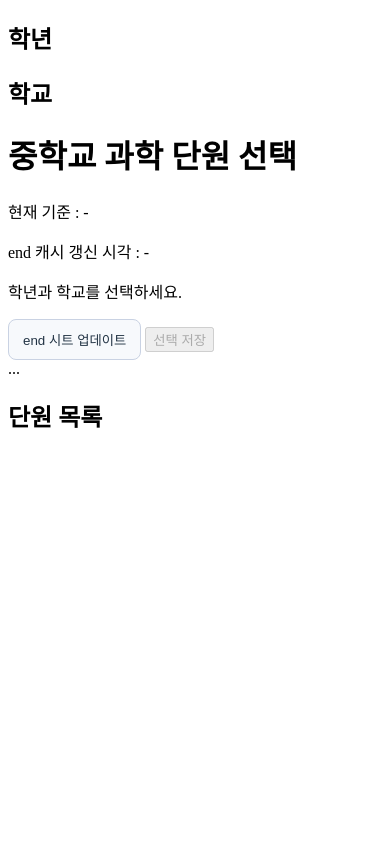
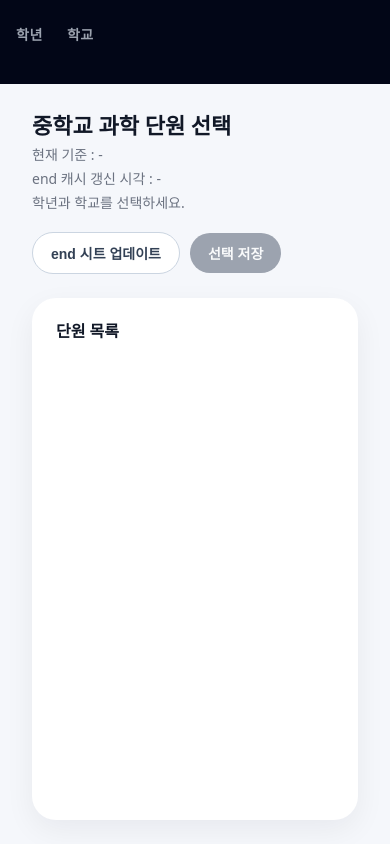
Before and after one commit to yJEONc/TEST_DB, a Flask app: page / in a window 390 px wide. Run offline with Flask 3, Linux system fonts and the light colour scheme.

Commit message:
Update style.css

```diff
--- a/static/style.css
+++ b/static/style.css
@@ -1,31 +1,336 @@
-.school-done {
-    color: #1565c0;
+* {
+    box-sizing: border-box;
+    margin: 0;
+    padding: 0;
+}
+
+body {
+    font-family: system-ui, -apple-system, BlinkMacSystemFont, "Segoe UI", sans-serif;
+    background-color: #f5f7fb;
+    color: #111827;
+}
+
+.app-container {
+    display: flex;
+    min-height: 100vh;
+}
+
+/* ======================
+   사이드바
+   ====================== */
+
+.sidebar {
+    width: 260px;
+    background: #020617;
+    color: #e5e7eb;
+    padding: 24px 16px;
+
+    display: flex;
+    flex-direction: column;
+    gap: 24px;
+
+    height: 100vh;
+    overflow: hidden;
+}
+
+.sidebar-section {
+    display: flex;
+    flex-direction: column;
+    margin-bottom: 8px;
+}
+
+.sidebar-section:first-child {
+    flex: 0 0 auto;
+}
+
+.sidebar-section:last-child {
+    flex: 1 1 auto;
+    min-height: 0;
+}
+
+.sidebar-title {
+    font-size: 14px;
+    font-weight: 600;
+    text-transform: uppercase;
+    letter-spacing: 0.04em;
+    color: #9ca3af;
+    margin-bottom: 8px;
+}
+
+.sidebar-list {
+    list-style: none;
+    display: flex;
+    flex-direction: column;
+    gap: 4px;
+}
+
+#schoolList {
+    flex: 1 1 auto;
+    overflow-y: auto;
+    min-height: 0;
+    padding-right: 6px;
+}
+
+#gradeList {
+    overflow: visible;
+}
+
+.sidebar-item {
+    padding: 10px 12px;
+    border-radius: 999px;
+    cursor: pointer;
+    font-size: 14px;
+    display: flex;
+    align-items: center;
+    justify-content: space-between;
+    transition: background 0.15s ease, color 0.15s ease, transform 0.1s ease;
+}
+
+.sidebar-item:hover {
+    background: #111827;
+    transform: translateY(-1px);
+}
+
+.sidebar-item.active {
+    background: #3b82f6;
+    color: #f9fafb;
+}
+
+/* end 시트에 이미 존재하는 학교 표시 */
+.sidebar-item.school-done {
+    color: #60a5fa;
     font-weight: 700;
 }
 
-.cache-info {
-    margin: 6px 0 0 0;
-    font-size: 14px;
-    color: #666;
+.sidebar-item.active.school-done {
+    color: #f9fafb;
 }
 
-.term-display {
-    margin: 8px 0 0 0;
-    font-size: 15px;
+/* ======================
+   메인 영역
+   ====================== */
+
+.main-content {
+    flex: 1;
+    padding: 24px 32px;
+    display: flex;
+    flex-direction: column;
+    gap: 24px;
+}
+
+.main-header {
+    display: flex;
+    align-items: center;
+    justify-content: space-between;
+    gap: 20px;
+}
+
+.app-title {
+    font-size: 22px;
     font-weight: 700;
-    color: #333;
+    margin-bottom: 4px;
+}
+
+.summary-text {
+    font-size: 14px;
+    color: #6b7280;
+    margin-top: 4px;
+}
+
+.header-actions {
+    display: flex;
+    align-items: center;
+    gap: 10px;
+    flex-wrap: wrap;
+}
+
+/* ======================
+   버튼
+   ====================== */
+
+.primary-btn {
+    padding: 10px 18px;
+    border-radius: 999px;
+    border: none;
+    background: #3b82f6;
+    color: #f9fafb;
+    font-size: 14px;
+    font-weight: 600;
+    cursor: pointer;
+    box-shadow: 0 10px 15px -3px rgba(59,130,246,0.4);
+    transition: background 0.15s ease, transform 0.1s ease, box-shadow 0.1s ease;
+}
+
+.primary-btn:disabled {
+    background: #9ca3af;
+    box-shadow: none;
+    cursor: default;
+}
+
+.primary-btn:not(:disabled):hover {
+    background: #2563eb;
+    transform: translateY(-1px);
+    box-shadow: 0 20px 25px -5px rgba(59,130,246,0.5);
 }
 
 .secondary-btn {
-    padding: 10px 14px;
-    border: 1px solid #c9d2e3;
-    background: #f7f9fc;
-    color: #234;
-    border-radius: 8px;
+    padding: 10px 18px;
+    border-radius: 999px;
+    border: 1px solid #cbd5e1;
+    background: #ffffff;
+    color: #334155;
+    font-size: 14px;
+    font-weight: 600;
     cursor: pointer;
+    transition: background 0.15s ease, transform 0.1s ease, border-color 0.15s ease;
+}
+
+.secondary-btn:hover {
+    background: #f8fafc;
+    transform: translateY(-1px);
+    border-color: #94a3b8;
 }
 
 .secondary-btn:disabled {
     opacity: 0.6;
-    cursor: not-allowed;
+    cursor: default;
 }
+
+/* ======================
+   저장 로딩 UI
+   ====================== */
+
+.save-loading {
+    display: none;
+    align-items: center;
+    gap: 8px;
+}
+
+.save-loading.active {
+    display: flex;
+}
+
+.save-loading-track {
+    width: 90px;
+    height: 8px;
+    background: #dbeafe;
+    border-radius: 999px;
+    overflow: hidden;
+    position: relative;
+}
+
+.save-loading-bar {
+    width: 40%;
+    height: 100%;
+    background: #3b82f6;
+    border-radius: 999px;
+    animation: loading-slide 1s infinite ease-in-out;
+}
+
+.save-loading-text {
+    font-size: 13px;
+    color: #6b7280;
+}
+
+@keyframes loading-slide {
+    0% {
+        transform: translateX(-120%);
+    }
+    100% {
+        transform: translateX(300%);
+    }
+}
+
+/* ======================
+   단원 목록 카드
+   ====================== */
+
+.units-section {
+    background: #ffffff;
+    border-radius: 24px;
+    padding: 20px 24px;
+    box-shadow: 0 10px 30px rgba(15,23,42,0.06);
+    flex: 1;
+    display: flex;
+    flex-direction: column;
+    min-height: 0;
+}
+
+.section-title {
+    font-size: 16px;
+    font-weight: 600;
+    margin-bottom: 12px;
+}
+
+.unit-list {
+    margin-top: 8px;
+    display: flex;
+    flex-direction: column;
+    gap: 6px;
+    overflow-y: auto;
+}
+
+.unit-item {
+    display: flex;
+    align-items: center;
+    gap: 8px;
+    padding: 8px 10px;
+    border-radius: 12px;
+    cursor: pointer;
+    transition: background 0.15s ease;
+}
+
+.unit-item:hover {
+    background: #f3f4f6;
+}
+
+.unit-item input[type="checkbox"] {
+    cursor: pointer;
+}
+
+.unit-code {
+    font-size: 13px;
+    font-weight: 600;
+    color: #4b5563;
+    min-width: 40px;
+}
+
+.unit-name {
+    font-size: 14px;
+    color: #111827;
+}
+
+/* ======================
+   반응형
+   ====================== */
+
+@media (max-width: 900px) {
+    .app-container {
+        flex-direction: column;
+    }
+
+    .sidebar {
+        width: 100%;
+        flex-direction: row;
+        overflow-x: auto;
+        height: auto;
+        overflow: auto;
+    }
+
+    .sidebar-section:last-child {
+        flex: 0 0 auto;
+        min-height: initial;
+    }
+
+    #schoolList {
+        overflow-y: visible;
+        flex: 0 0 auto;
+        min-height: initial;
+        padding-right: 0;
+    }
+
+    .main-header {
+        flex-direction: column;
+        align-items: flex-start;
+    }
+}
```
